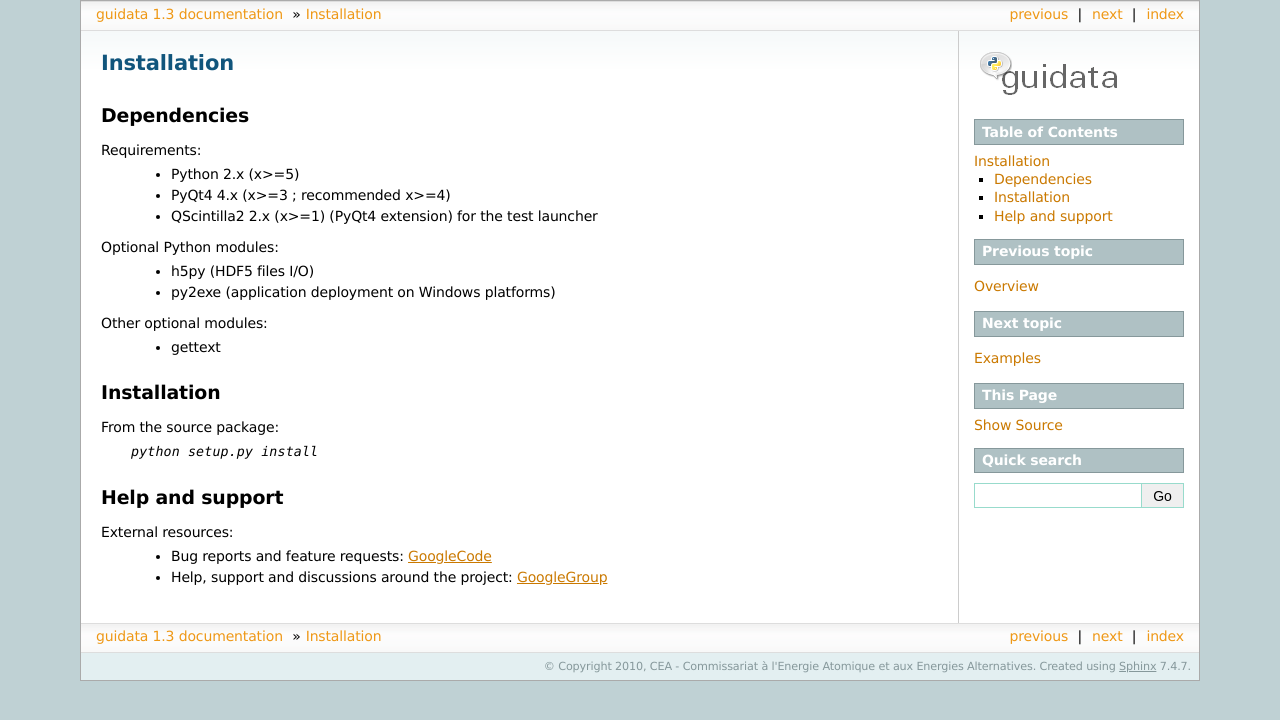
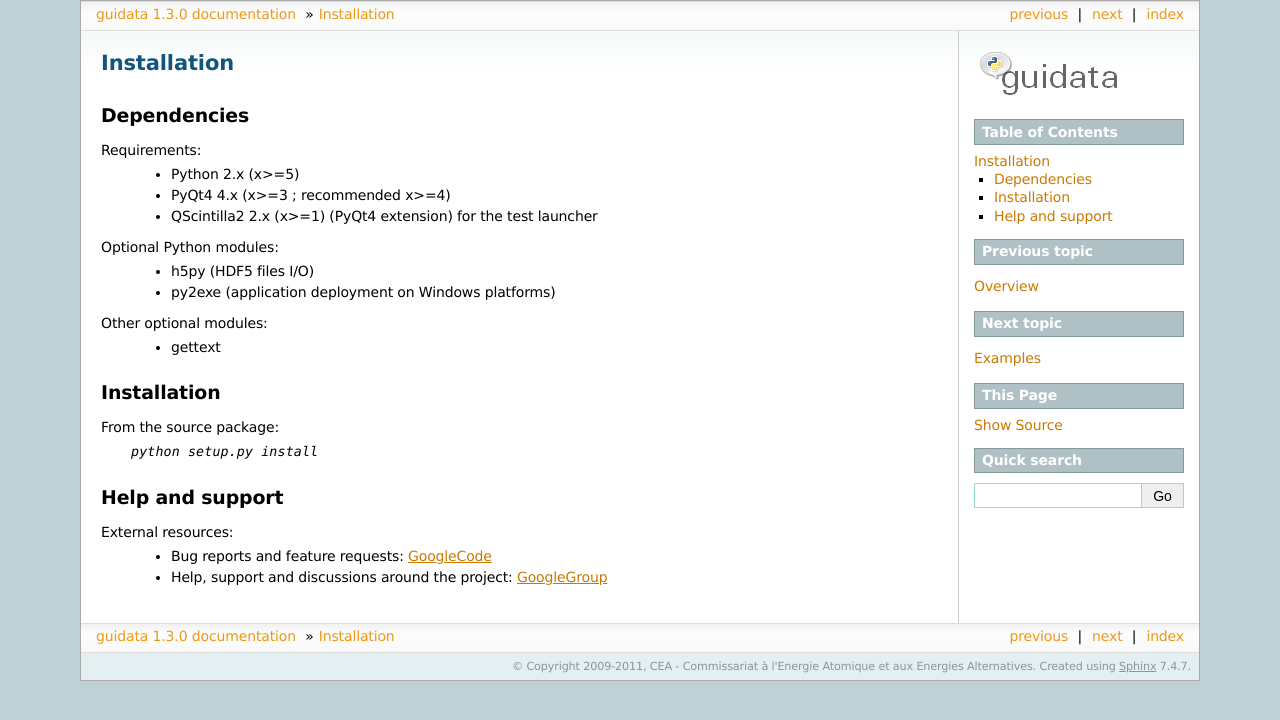
Before and after one commit to zhaoweisonake/guidata, a Sphinx documentation site: the page built from doc/installation.rst, in a window 1280 px wide. Shown: the top 720 px of the page. Built offline with Sphinx 7.4.7, drawn with Linux system fonts in a browser that asks for light colours; part of the change alters nothing that is shown.

```diff
--- a/doc/conf.py
+++ b/doc/conf.py
@@ -43,16 +43,19 @@ master_doc = 'index'
 
 # General information about the project.
 project = u'guidata'
-copyright = u"2010, CEA - Commissariat à l'Energie Atomique et aux Energies Alternatives"
+import time
+this_year = time.strftime("%Y", time.localtime())
+copyright = u"2009-%s, CEA - Commissariat à l'Energie Atomique et aux Energies Alternatives" % this_year
 
 # The version info for the project you're documenting, acts as replacement for
 # |version| and |release|, also used in various other places throughout the
 # built documents.
 #
 # The short X.Y version.
-version = '1.3'
+import guidata
+version = ".".join(guidata.__version__.split('.')[:2])
 # The full version, including alpha/beta/rc tags.
-release = '1.3'
+release = guidata.__version__
 
 # The language for content autogenerated by Sphinx. Refer to documentation
 # for a list of supported languages.
```
